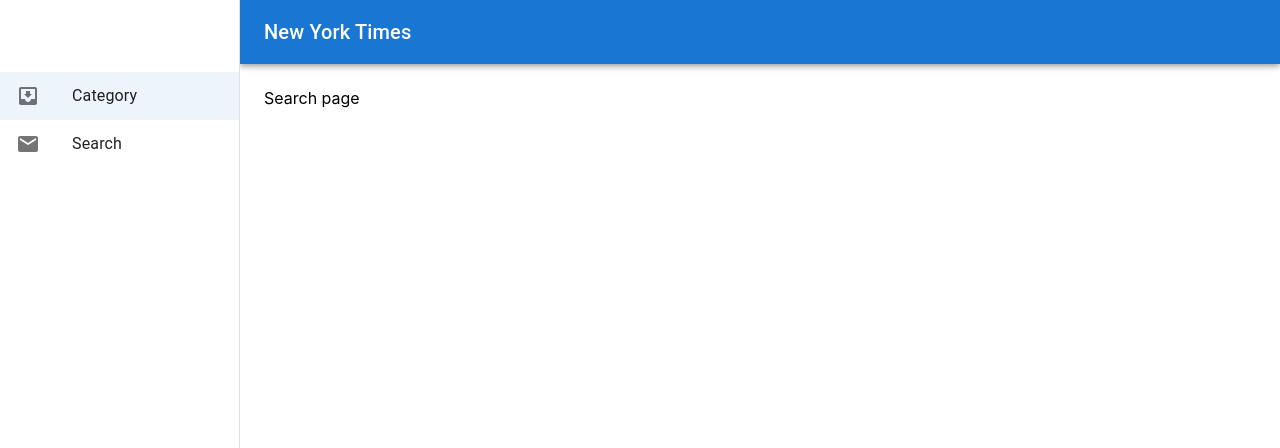
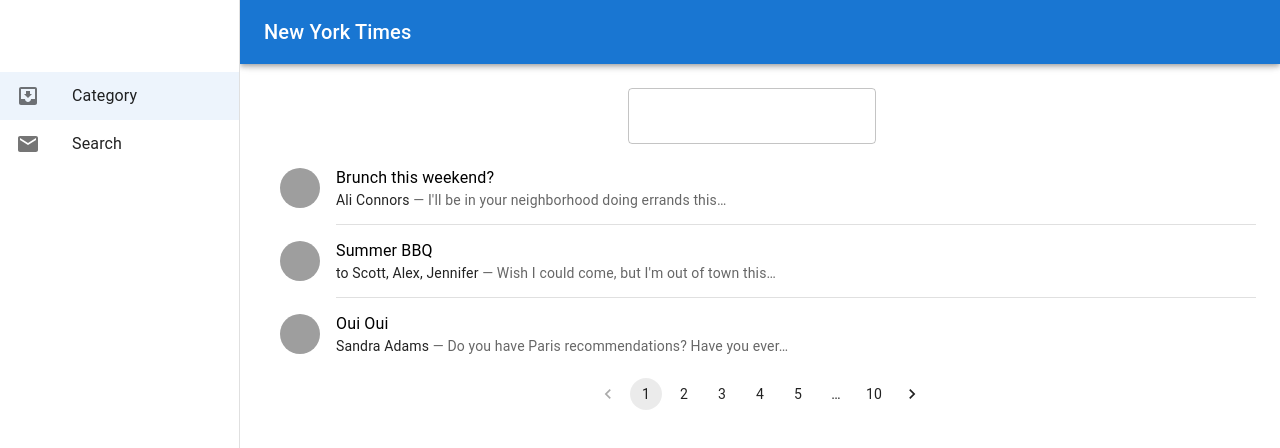
Before and after one commit to renjith-96/react-ny-times, a React (Create React App) app: page /search in a window 1280 px wide. Shown: the top 448 px of the page. Built offline with nearby package versions, Linux system fonts and the light colour scheme; grey boxes are pictures that could not be loaded; the HTML template or start-up script is replaced by a standard one.

Commit message:
added search mock page

```diff
--- a/package.json
+++ b/package.json
@@ -21,7 +21,8 @@
     "start": "react-scripts start",
     "build": "react-scripts build",
     "test": "react-scripts test",
-    "eject": "react-scripts eject"
+    "eject": "react-scripts eject",
+    "coverage":"npm run test --coverage"
   },
   "eslintConfig": {
     "extends": [
--- a/src/App.js
+++ b/src/App.js
@@ -1,14 +1,11 @@
 import React from "react";
-import { Route, Routes } from "react-router-dom";
 import Container from "./components/container";
-import NewsList from "./pages/newslist";
 import "./App.css";
 
 function App() {
   return (
     <React.Fragment>
       <Container />
-
     </React.Fragment>
   );
 }
--- a/src/pages/search/index.jsx
+++ b/src/pages/search/index.jsx
@@ -1,5 +1,118 @@
+import {
+  Avatar,
+  Divider,
+  Grid,
+  IconButton,
+  List,
+  ListItem,
+  ListItemAvatar,
+  ListItemText,
+  Pagination,
+  TextField,
+  Typography,
+} from "@mui/material";
+import React from "react";
+
 const Search = () => {
-  return <div>Search page</div>;
+  const [page, setPage] = React.useState(1);
+  const handleChange = (event, value) => {
+    setPage(value);
+  };
+  return (
+    <Grid
+      container
+      direction="row"
+      justifyContent="flex-start"
+      alignItems="flex-start"
+    >
+      <Grid
+        item
+        container
+        direction="row"
+        justifyContent="center"
+        alignItems="center"
+      >
+        <Grid item>
+          <TextField />
+        </Grid>
+        <Grid item>
+          <IconButton />
+        </Grid>
+      </Grid>
+      <Grid item md={12}>
+        <List sx={{ width: "100%", bgcolor: "background.paper" }}>
+          <ListItem alignItems="flex-start">
+            <ListItemAvatar>
+              <Avatar alt="Remy Sharp" src="/static/images/avatar/1.jpg" />
+            </ListItemAvatar>
+            <ListItemText
+              primary="Brunch this weekend?"
+              secondary={
+                <React.Fragment>
+                  <Typography
+                    sx={{ display: "inline" }}
+                    component="span"
+                    variant="body2"
+                    color="text.primary"
+                  >
+                    Ali Connors
+                  </Typography>
+                  {" — I'll be in your neighborhood doing errands this…"}
+                </React.Fragment>
+              }
+            />
+          </ListItem>
+          <Divider variant="inset" component="li" />
+          <ListItem alignItems="flex-start">
+            <ListItemAvatar>
+              <Avatar alt="Travis Howard" src="/static/images/avatar/2.jpg" />
+            </ListItemAvatar>
+            <ListItemText
+              primary="Summer BBQ"
+              secondary={
+                <React.Fragment>
+                  <Typography
+                    sx={{ display: "inline" }}
+                    component="span"
+                    variant="body2"
+                    color="text.primary"
+                  >
+                    to Scott, Alex, Jennifer
+                  </Typography>
+                  {" — Wish I could come, but I'm out of town this…"}
+                </React.Fragment>
+              }
+            />
+          </ListItem>
+          <Divider variant="inset" component="li" />
+          <ListItem alignItems="flex-start">
+            <ListItemAvatar>
+              <Avatar alt="Cindy Baker" src="/static/images/avatar/3.jpg" />
+            </ListItemAvatar>
+            <ListItemText
+              primary="Oui Oui"
+              secondary={
+                <React.Fragment>
+                  <Typography
+                    sx={{ display: "inline" }}
+                    component="span"
+                    variant="body2"
+                    color="text.primary"
+                  >
+                    Sandra Adams
+                  </Typography>
+                  {" — Do you have Paris recommendations? Have you ever…"}
+                </React.Fragment>
+              }
+            />
+          </ListItem>
+        </List>
+      </Grid>
+      <Grid container item md={12} justifyContent="center" alignItems="center">
+        <Pagination count={10} page={page} onChange={handleChange} />
+      </Grid>
+    </Grid>
+  );
 };
 
 export default Search;
```
